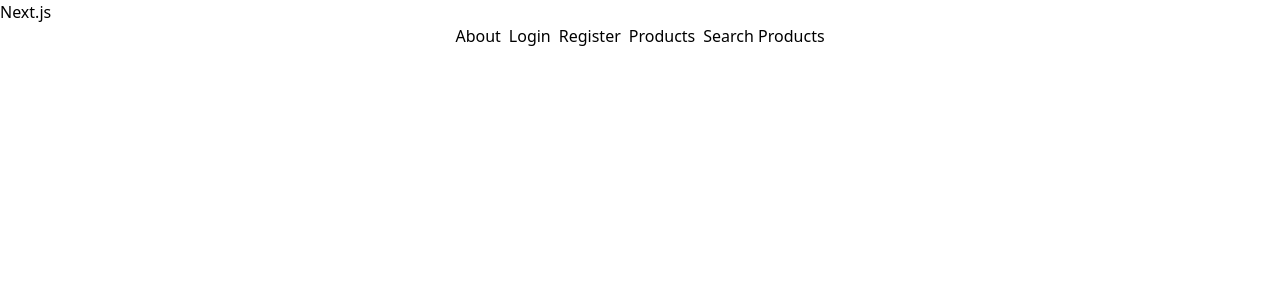
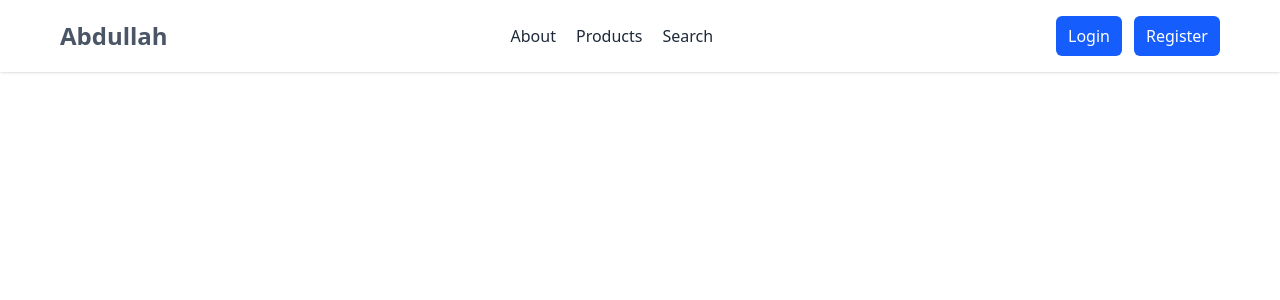
Before and after one commit to abdullahhani7/next-app-course, a Next.js app: page / in a window 1280 px wide. Shown: the top 300 px of the page. Built offline with nearby package versions, Linux system fonts and the light colour scheme.

Commit message:
Add Header component and update Home page layout

```diff
--- a/app/page.tsx
+++ b/app/page.tsx
@@ -1,16 +1,9 @@
-import Link from "next/link";
+import Header from "@/components/Header/Header";
 
 export default function Home() {
   return (
     <>
-      <h1>Next.js</h1>
-      <div className="flex gap-2 justify-center">
-        <Link href={"/about"}>About</Link>
-        <Link href={"/login"}>Login</Link>
-        <Link href={"/register"}>Register</Link>
-        <Link href={"/products"}>Products</Link>
-        <Link href={"/products/search"}>Search Products</Link>
-      </div>
+      <Header />
     </>
   );
 }
--- /dev/null
+++ b/components/Header/Header.tsx
@@ -0,0 +1,49 @@
+import React from "react";
+import Link from "next/link";
+
+const Header = () => {
+  return (
+    <header className="fixed top-0 bg-white/95 backdrop-blur-sm shadow-sm w-full z-50">
+      <div className="container m-auto xl:px-15 gap-2 px-4 py-4">
+        <div className="flex items-center justify-between">
+          <Link href={"/"}>
+            <span className="text-2xl text-gray-600 font-bold">Abdullah</span>
+          </Link>
+          <nav className="hidden md:flex space-x-5">
+            <Link className="text-gray-800 hover:text-blue-600" href={"/about"}>
+              About
+            </Link>
+            <Link
+              className="text-gray-800 hover:text-blue-600"
+              href={"/products"}
+            >
+              Products
+            </Link>
+            <Link
+              className="text-gray-800 hover:text-blue-600"
+              href={"/products/search"}
+            >
+              Search
+            </Link>
+          </nav>
+          <div className="hidden  md:flex space-x-3">
+            <Link
+              className="bg-blue-600 hover:bg-blue-800 text-white rounded-md py-2 px-3"
+              href={"/login"}
+            >
+              Login
+            </Link>
+            <Link
+              className="bg-blue-600 hover:bg-blue-800 text-white rounded-md py-2 px-3"
+              href={"/register"}
+            >
+              Register
+            </Link>
+          </div>
+        </div>
+      </div>
+    </header>
+  );
+};
+
+export default Header;
```
